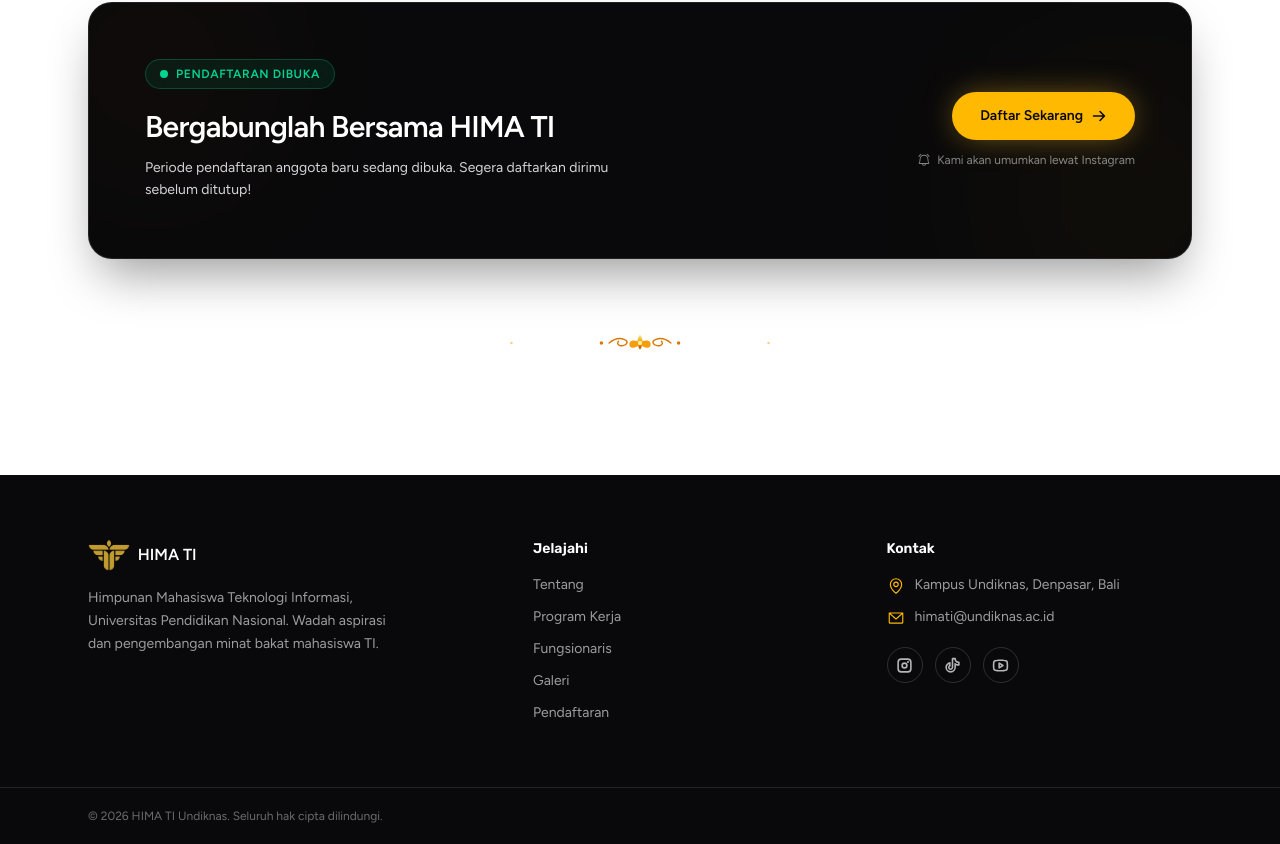
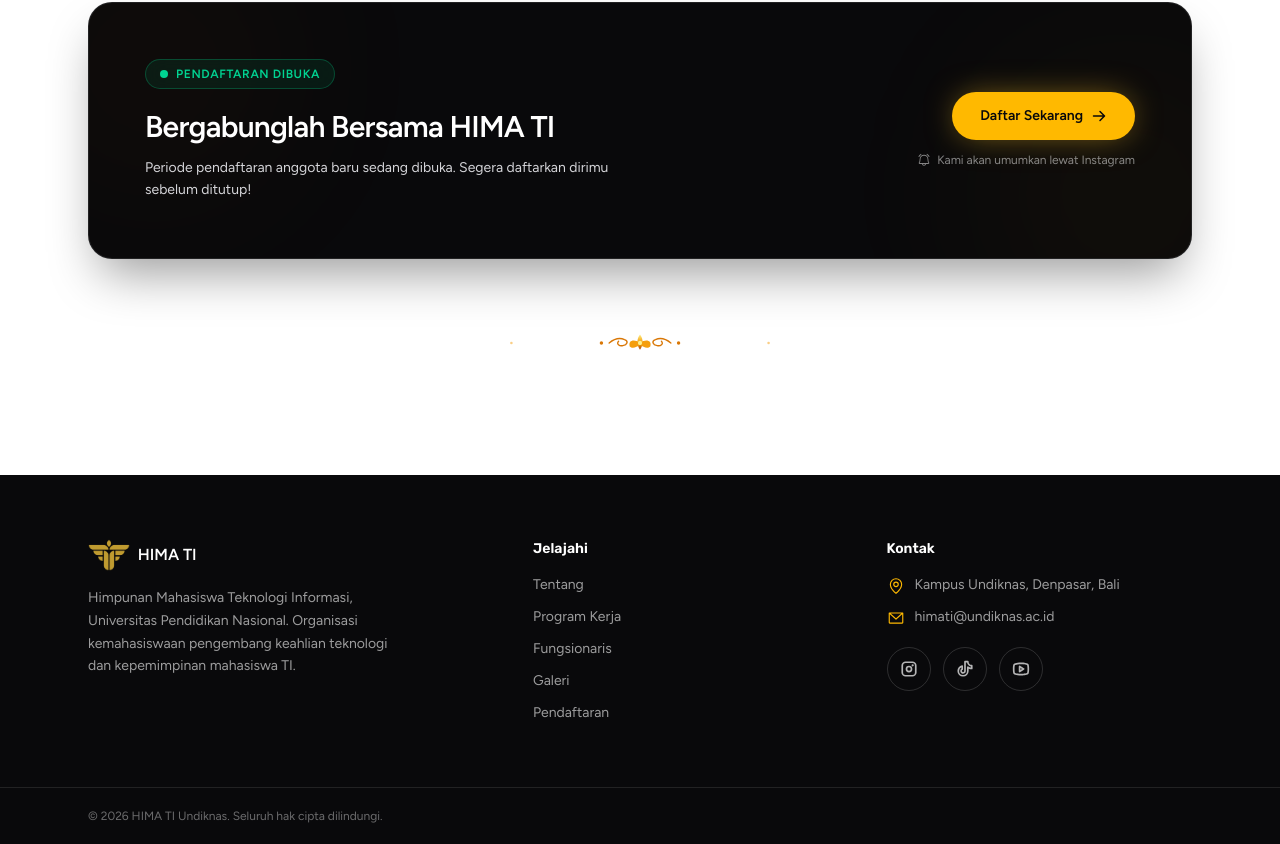
Before and after one commit to kevinazzaky/fungsionaris-hima, a Next.js app: page / in a window 1280 px wide. Shown: the part 4127-4971 px from the top of the page. Built offline with nearby package versions, Linux system fonts and the light colour scheme.

Commit message:
feat(layout): polish footer copywriting and links

```diff
--- a/src/components/layout/footer.tsx
+++ b/src/components/layout/footer.tsx
@@ -17,9 +17,9 @@ const exploreLinks = [
 ];
 
 const socials = [
-  { href: "https://instagram.com", label: "Instagram", icon: InstagramLogo },
-  { href: "https://tiktok.com", label: "TikTok", icon: TiktokLogo },
-  { href: "https://youtube.com", label: "YouTube", icon: YoutubeLogo },
+  { href: "https://instagram.com/himati.undiknas", label: "Instagram", icon: InstagramLogo },
+  { href: "https://tiktok.com/@himati.undiknas", label: "TikTok", icon: TiktokLogo },
+  { href: "https://youtube.com/@himatiundiknas", label: "YouTube", icon: YoutubeLogo },
 ];
 
 export function Footer() {
@@ -27,7 +27,7 @@ export function Footer() {
     <footer id="kontak" className="scroll-mt-16 bg-zinc-950 text-white">
       <div className="mx-auto grid max-w-6xl gap-12 px-6 py-16 sm:grid-cols-2 lg:grid-cols-[1.3fr_1fr_1fr]">
         <div>
-          <Link href="/" className="flex items-center gap-2 text-base font-bold">
+          <Link href="/" className="flex items-center gap-2 text-base font-bold focus-visible:outline-none focus-visible:ring-2 focus-visible:ring-amber-400">
             <Image
               src="/brand/logo-emblem.png"
               alt="Logo HIMA TI"
@@ -39,8 +39,8 @@ export function Footer() {
           </Link>
           <p className="mt-4 max-w-xs text-sm leading-relaxed text-white/60">
             Himpunan Mahasiswa Teknologi Informasi, Universitas Pendidikan
-            Nasional. Wadah aspirasi dan pengembangan minat bakat mahasiswa
-            TI.
+            Nasional. Organisasi kemahasiswaan pengembang keahlian teknologi
+            dan kepemimpinan mahasiswa TI.
           </p>
         </div>
 
@@ -49,7 +49,7 @@ export function Footer() {
           <ul className="mt-4 space-y-3 text-sm text-white/60">
             {exploreLinks.map((item) => (
               <li key={item.href}>
-                <Link href={item.href} className="transition-colors hover:text-amber-400">
+                <Link href={item.href} className="transition-colors hover:text-amber-400 focus-visible:outline-none focus-visible:ring-1 focus-visible:ring-amber-400">
                   {item.label}
                 </Link>
               </li>
@@ -68,7 +68,7 @@ export function Footer() {
               <EnvelopeSimple size={18} className="mt-0.5 shrink-0 text-amber-400" />
               <a
                 href="mailto:himati@undiknas.ac.id"
-                className="transition-colors hover:text-amber-400"
+                className="transition-colors hover:text-amber-400 focus-visible:outline-none focus-visible:ring-1 focus-visible:ring-amber-400"
               >
                 himati@undiknas.ac.id
               </a>
@@ -83,9 +83,9 @@ export function Footer() {
                 target="_blank"
                 rel="noopener noreferrer"
                 aria-label={social.label}
-                className="flex h-9 w-9 items-center justify-center rounded-full border border-white/15 text-white/70 transition-colors hover:border-amber-400 hover:text-amber-400"
+                className="flex h-11 w-11 min-h-[44px] min-w-[44px] items-center justify-center rounded-full border border-white/15 text-white/70 transition-colors hover:border-amber-400 hover:text-amber-400 focus-visible:outline-none focus-visible:ring-2 focus-visible:ring-amber-400"
               >
-                <social.icon size={17} weight="bold" />
+                <social.icon size={18} weight="bold" />
               </a>
             ))}
           </div>
```
